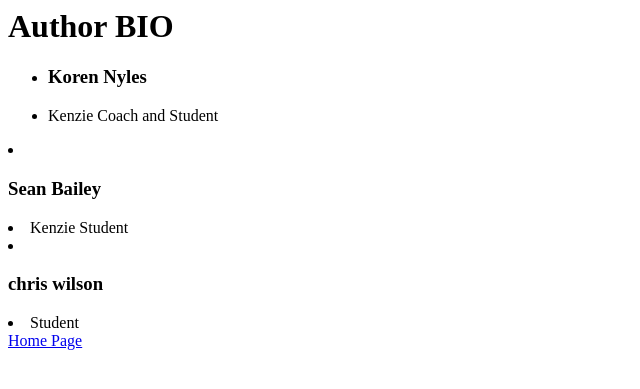
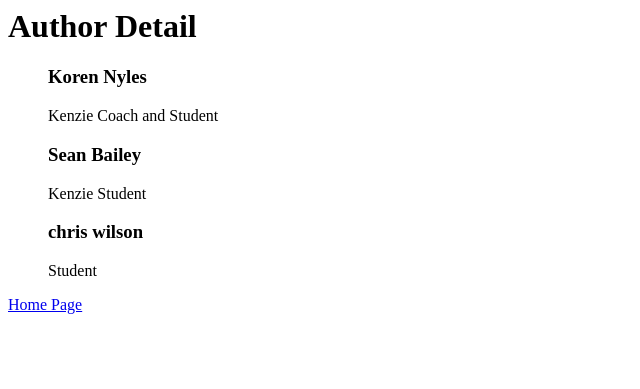
Before and after one commit to knmarvel/recipebox, a Django app: page /author/ in a window 1280 px wide. Shown: the top 389 px of the page, without its empty margins (0-640 px from the left). Run offline with Django 3.2, Linux system fonts and the light colour scheme; data comes from the database, SQL or seed files in the repository.

```diff
--- a/recipe/templates/author.html
+++ b/recipe/templates/author.html
@@ -1,14 +1,10 @@
-<h1>Author BIO</h1>
+<h1>Author Detail</h1>
 
 <ul>
     {% for recipe in data %}
-        <li>
-        <h3>{{recipe.author.name}}</h3>
-        </li>
-        <li>
+    <h3>{{recipe.author.name}}</h3>
         {{recipe.author.bio}}
-        </li>
+    {% endfor %}
 </ul>
-    {% endfor %}
 
 <a href="{% url 'index' %}">Home Page</a>
```
